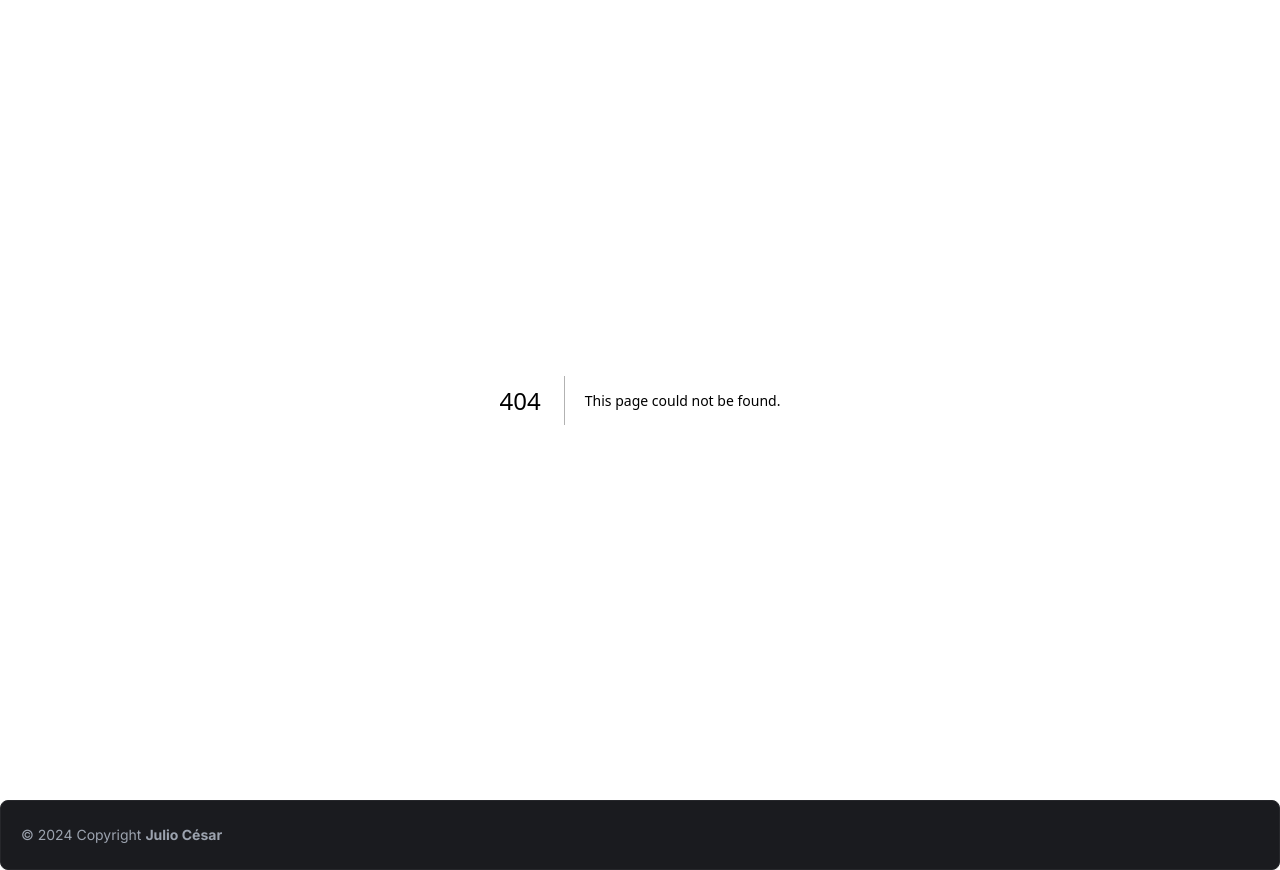
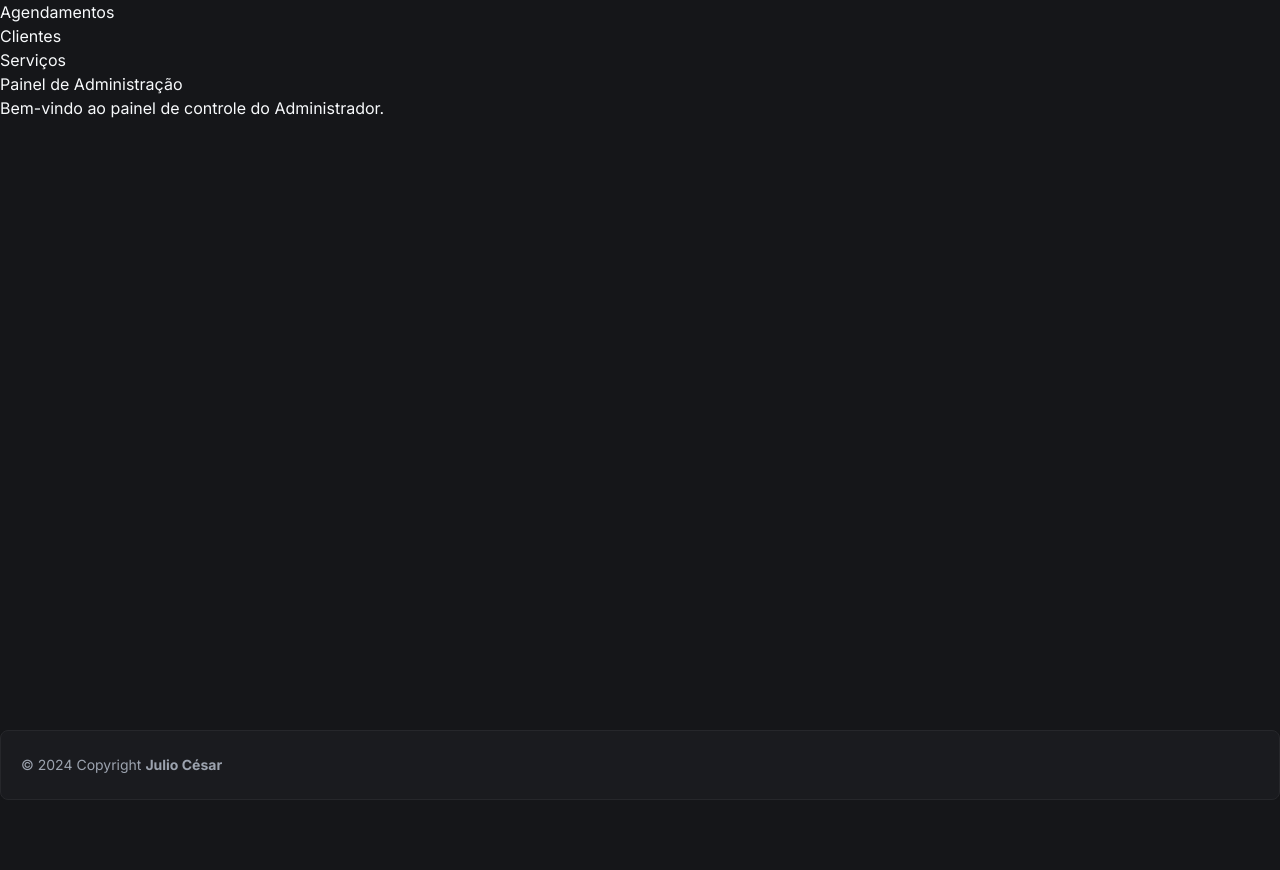
Before and after one commit to JulliusCaesar/AppBarber, a Next.js app: page /admin in a window 1280 px wide. Before the commit this address had no page. After the commit the page ends 800 px from the top, so only its background shows below. Built offline with nearby package versions, Linux system fonts and the light colour scheme.

Commit message:
feat: add page admin

```diff
--- /dev/null
+++ b/app/_components/AdminNav.tsx
@@ -0,0 +1,21 @@
+import Link from "next/link"
+
+const AdminNav: React.FC = () => {
+  return (
+    <nav>
+      <ul>
+        <li>
+          <Link href="/admin/appointments">Agendamentos</Link>
+        </li>
+        <li>
+          <Link href="/admin/customers">Clientes</Link>
+        </li>
+        <li>
+          <Link href="/admin/services">Serviços</Link>
+        </li>
+      </ul>
+    </nav>
+  )
+}
+
+export default AdminNav
--- /dev/null
+++ b/app/admin/appointments/page.tsx
@@ -0,0 +1,12 @@
+import React from "react"
+
+const Appointmens: React.FC = () => {
+  return (
+    <div>
+      <h1>Gerenciamento de Agendamentos</h1>
+      {/* Aqui podemos listar e gerenciar os agendamentos */}
+    </div>
+  )
+}
+
+export default Appointmens
--- /dev/null
+++ b/app/admin/customers/page.tsx
@@ -0,0 +1,12 @@
+import React from "react"
+
+const Customers: React.FC = () => {
+  return (
+    <div>
+      <h1>Gerenciamento de Clientes</h1>
+      {/* Aqui podemos listar e gerenciar os clientes */}
+    </div>
+  )
+}
+
+export default Customers
--- /dev/null
+++ b/app/admin/page.tsx
@@ -0,0 +1,14 @@
+import React from "react"
+import AdminNav from "../_components/AdminNav"
+
+const AdminDashboard: React.FC = () => {
+  return (
+    <div>
+      <AdminNav />
+      <h1>Painel de Administração</h1>
+      <p>Bem-vindo ao painel de controle do Administrador.</p>
+    </div>
+  )
+}
+
+export default AdminDashboard
--- /dev/null
+++ b/app/admin/services/page.tsx
@@ -0,0 +1,12 @@
+import React from "react"
+
+const Services: React.FC = () => {
+  return (
+    <div>
+      <h1>Gerenciamento de Serviços</h1>
+      {/* Aqui podemos listar e gerenciar os serviços */}
+    </div>
+  )
+}
+
+export default Services
```
